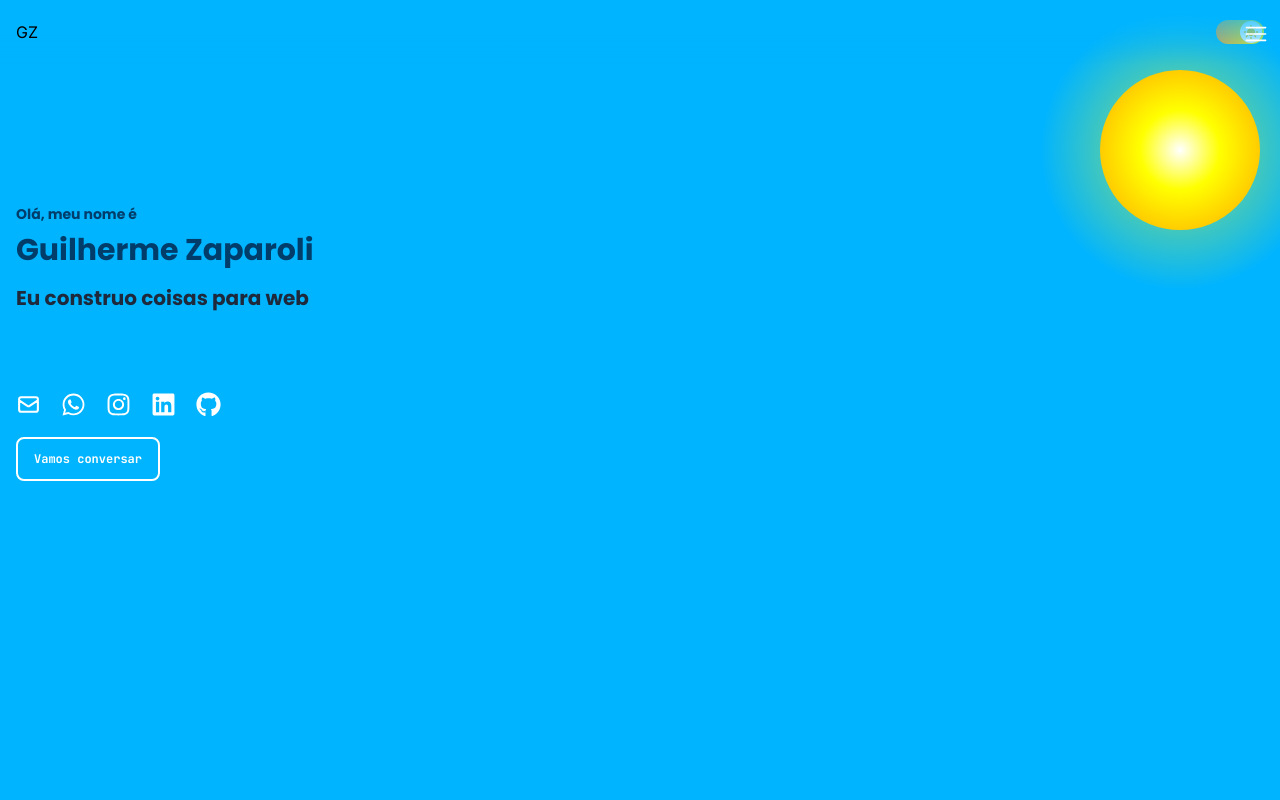
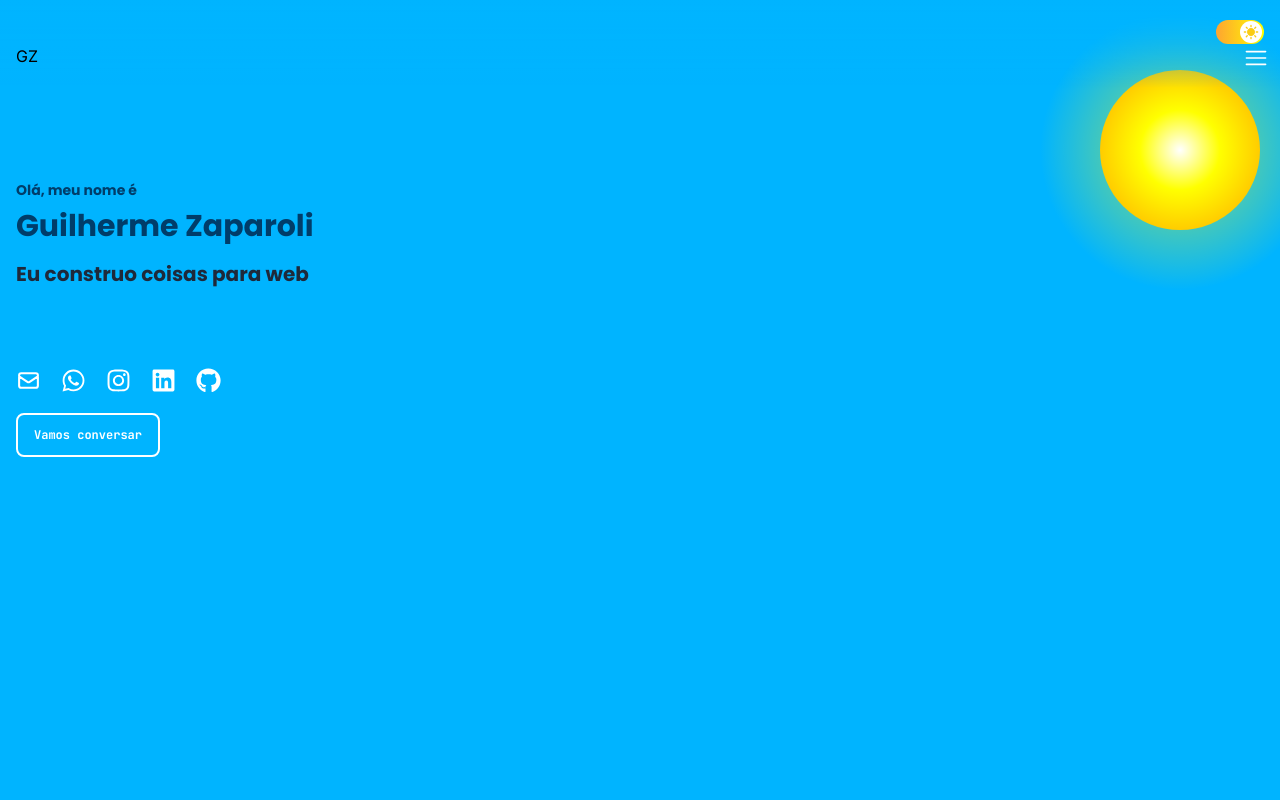
Before and after one commit to guilhermezaparoli/portfolio-nextjs, a Next.js app: page / in a window 1280 px wide. Shown: the top 800 px of the page. Built offline with nearby package versions, Linux system fonts and the light colour scheme.

Commit message:
FEAT: adding hidden SwitchTheme when scrolling the page

```diff
--- a/src/app/page.tsx
+++ b/src/app/page.tsx
@@ -10,7 +10,6 @@ import SwitchTheme from '@/components/SwitchTheme'
 const Page = () => {
   return (
     <>
-      <SwitchTheme />
       <Clouds />
       <RainCanvas />
 
--- a/src/components/Header/NavBar/index.tsx
+++ b/src/components/Header/NavBar/index.tsx
@@ -1,16 +1,52 @@
-import React from 'react'
+'use client'
+
+import React, { useEffect, useState } from 'react'
 import { HamburgerMenu } from '../../HamburgerMenu'
 import { ScrollProgressBar } from './ScrollProgressBar'
+import SwitchTheme from '@/components/SwitchTheme'
 
 // import { FaGithub, FaInstagram, FaLinkedin } from 'react-icons/fa'
 
 const NavBar = () => {
+  const [scrollProgress, setScrollProgress] = useState(100)
+
+  useEffect(() => {
+    const calculateScrollProgress = () => {
+      const scrollTop = window.scrollY
+      const scrollHeight =
+        document.documentElement.scrollHeight - window.innerHeight
+
+      const progress = 100 - (scrollTop / scrollHeight) * 400
+      setScrollProgress(progress)
+    }
+
+    const scrollListener = () => {
+      requestAnimationFrame(calculateScrollProgress)
+    }
+
+    window.addEventListener('scroll', scrollListener)
+
+    return () => {
+      window.removeEventListener('scroll', scrollListener)
+    }
+  }, [])
+
+  console.log(scrollProgress)
   return (
-    <div className="fixed left-0 top-0 z-20 flex w-full items-center justify-between bg-nightDayMenu px-4 py-5">
-      <ScrollProgressBar />
-      <h1>GZ</h1>
+    <div className="fixed left-0 top-0 z-20 w-full bg-nightDayMenu px-4 py-5">
+      <div
+        style={{ opacity: scrollProgress / 100 }}
+        className={`${scrollProgress <= 9 && 'hidden'}`}
+      >
+        <SwitchTheme />
+      </div>
 
-      <HamburgerMenu />
+      <div className="min-w-screen flex justify-between">
+        <ScrollProgressBar />
+        <h1>GZ</h1>
+
+        <HamburgerMenu />
+      </div>
     </div>
   )
 }
--- a/src/components/Header/index.tsx
+++ b/src/components/Header/index.tsx
@@ -1,14 +1,17 @@
 import { HiOutlineMail } from 'react-icons/hi'
-import NavBar from './NavBar'
+
 import { FaGithub, FaInstagram, FaLinkedin, FaWhatsapp } from 'react-icons/fa'
 import Link from 'next/link'
+import dynamic from 'next/dynamic'
+
+const NavBarDynamic = dynamic(() => import('./NavBar'))
 
 export function Header() {
   return (
     <div className="min-h-screen">
       <div className="flex items-center gap-3">
         {/* <p>Logo</p> */}
-        <NavBar />
+        <NavBarDynamic />
       </div>
       <div className="z-2 relative mt-40">
         <h1 className="font-poppins text-sm font-bold text-title">
```
